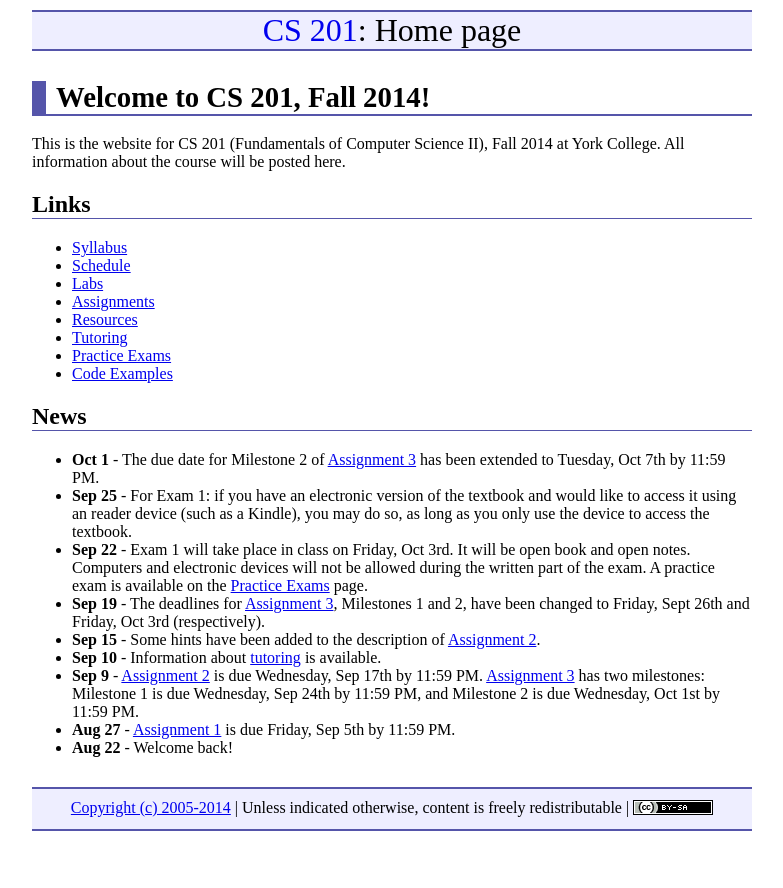
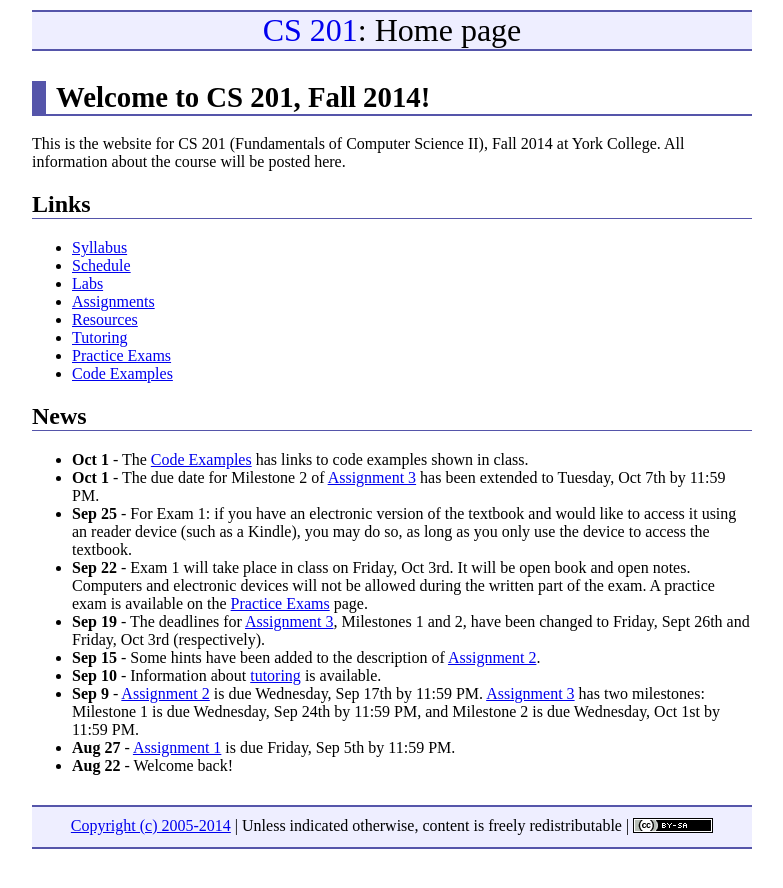
Before and after one commit to ycpcs/cs201-fall2014, a Jekyll site: the page built from index.md, in a window 1280 px wide. Shown: the top 888 px of the page, without its empty margins (248-1031 px from the left). Built offline with Jekyll 4.4.1, drawn with Linux system fonts in a browser that asks for light colours; nearby versions of some CDN libraries; Markdown is read by kramdown in place of the engine named in the settings.

Commit message:
note about code examples

```diff
--- a/index.md
+++ b/index.md
@@ -21,6 +21,7 @@ course will be posted here.
 
 ## News
 
+* **Oct 1** - The [Code Examples](examples/index.html) has links to code examples shown in class.
 * **Oct 1** - The due date for Milestone 2 of [Assignment 3](assign/assign03.html) has been extended to Tuesday, Oct 7th by 11:59 PM.
 * **Sep 25** - For Exam 1: if you have an electronic version of the textbook and would like to access it using an reader device (such as a Kindle), you may do so, as long as you only use the device to access the textbook.
 * **Sep 22** - Exam 1 will take place in class on Friday, Oct 3rd.  It will be open book and open notes.  Computers and electronic devices will not be allowed during the written part of the exam.  A practice exam is available on the [Practice Exams](practice/index.html) page.
```
